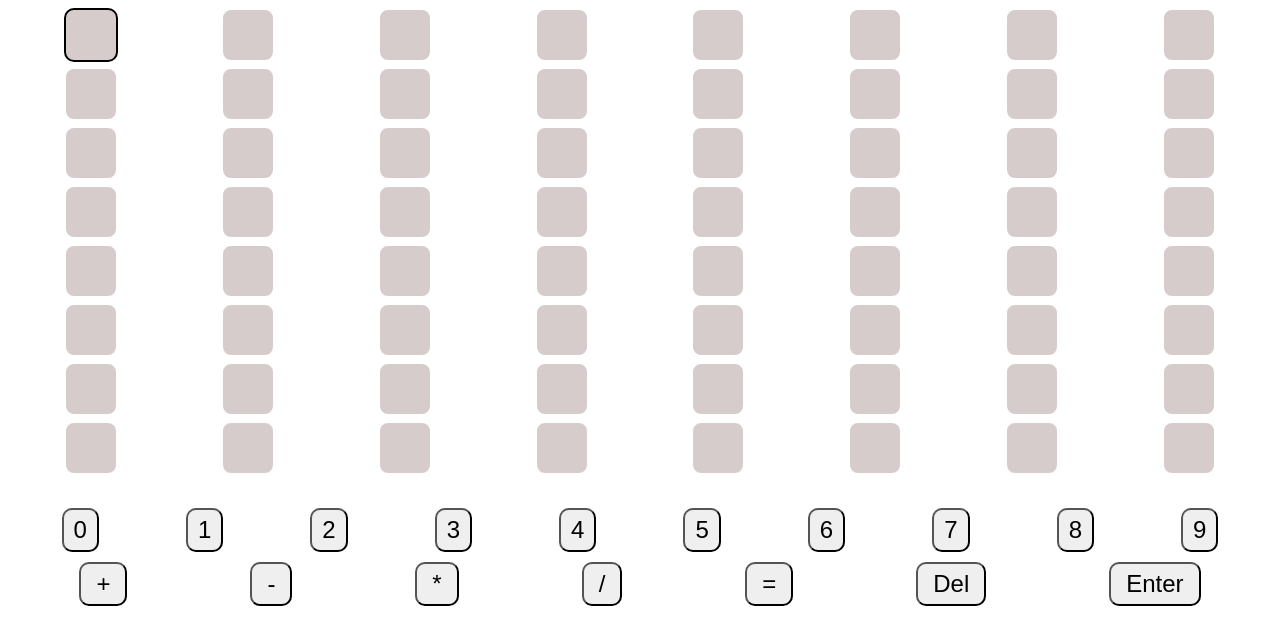
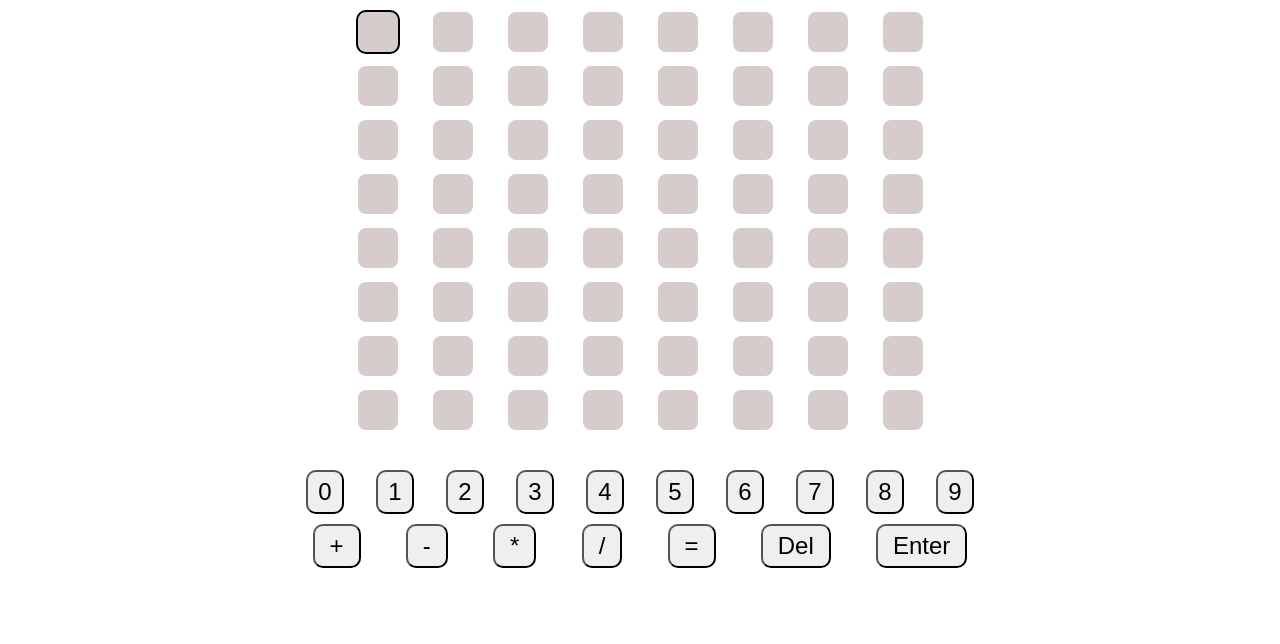
Before and after one commit to Jerry8979/nerdle, a plain HTML site: page index.html in a window 1280 px wide. Drawn offline with Linux system fonts and the light colour scheme.

Commit message:
Add files via upload

```diff
--- a/index.html
+++ b/index.html
@@ -3,7 +3,7 @@
 <head>
     <meta charset="UTF-8">
     <meta name="viewport" content="width=device-width, initial-scale=1.0">
-    <title>Document</title>
+    <title>Nerdle</title>
     <link rel="stylesheet" href="style.css">
 </head>
 <body>
--- a/style.css
+++ b/style.css
@@ -2,29 +2,35 @@
     display: flex;
     flex-direction: row;
     justify-content: space-around;
-    margin: 5px;
+    margin: 10px auto;
+    max-width: 600px;
 }
+.Num{
+    display: flex;
+    flex-direction: row;
+    justify-content: space-around;
+    margin: 10px auto;
+    max-width: 700px;
+}
+.Op{
+    display: flex;
+    flex-direction: row;
+    justify-content: space-around;
+    margin: 10px auto;
+    max-width: 700px;
+}
+
 .box{
-    width: 50px;
-    height: 50px;
-    font-size: 3em;
+    width: 40px;
+    height: 40px;
+    padding: 0px 0px 0px 0px;
+    font-size: 2em;
     text-align: center;
     border-radius: 10px;
     border: 2px solid white;
     background-color: rgb(215, 204, 204);
 }
-.Num{
-    display: flex;
-    flex-direction: row;
-    justify-content: space-around;
-    margin: 10px;
-}
-.Op{
-    display: flex;
-    flex-direction: row;
-    justify-content: space-around;
-    margin: 10px;
-}
+
 .op{
     padding: 6px 15px;
     font-size: 1.5em;
```
